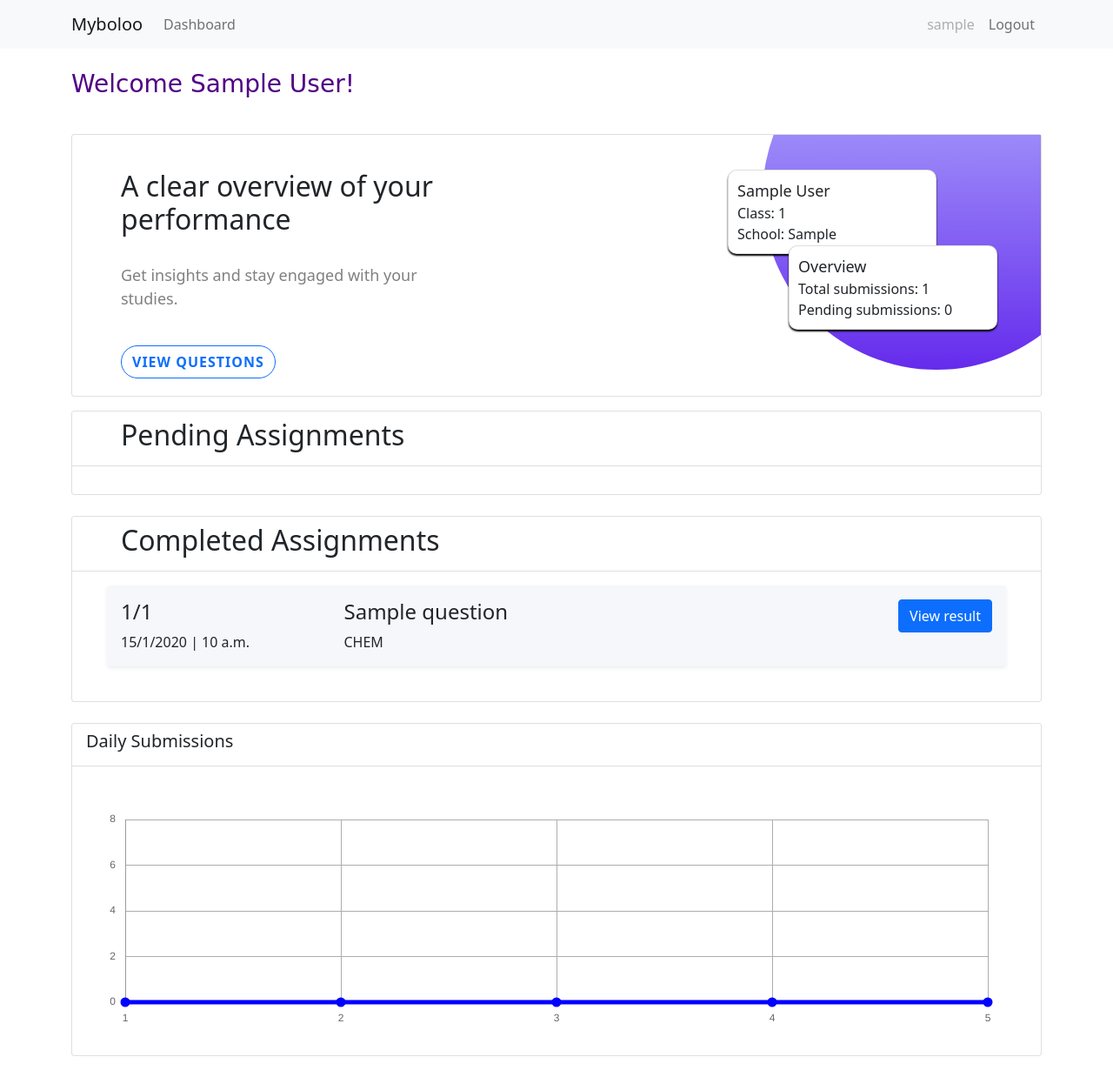
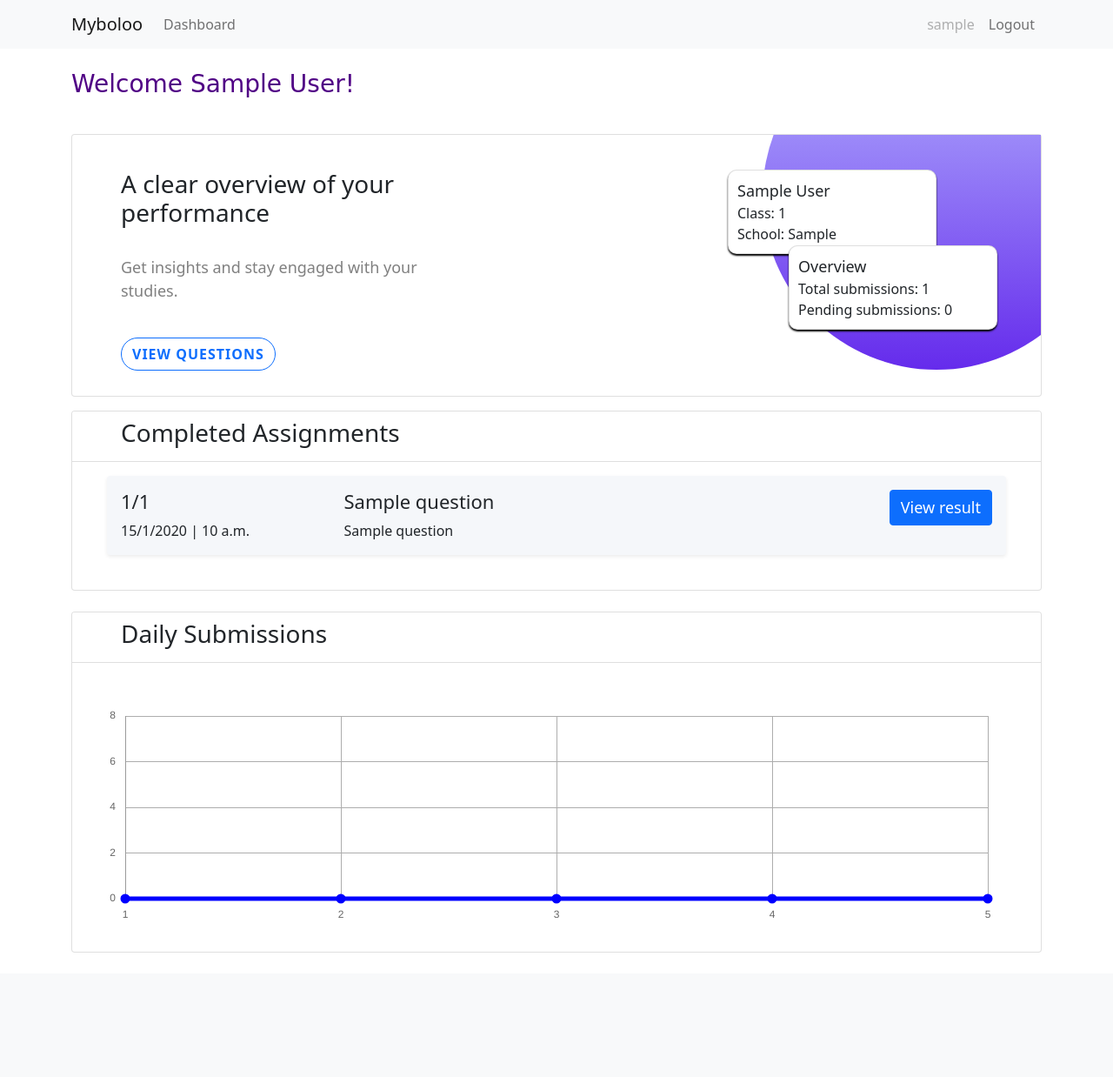
Before and after one commit to ankit11hab/myBolooTeach, a Django app: page / in a window 1280 px wide. Shown: the whole page at 87% size. After the commit the page ends 1095 px from the top, so only its background shows below. Run offline with Django 3.2, Linux system fonts and the light colour scheme; a user stored in the database is signed in; tables that the repository leaves empty hold one stand-in row (values such as "Sample post"); some libraries are stand-ins or nearby versions.

Commit message:
Frontend fixes

```diff
--- a/base/models.py
+++ b/base/models.py
@@ -5,6 +5,7 @@ from django.utils import timezone
 class Question(models.Model):
     title = models.CharField(max_length=200)
     classs = models.IntegerField()
+    subject = models.CharField(max_length=100, default = "")
     start_time = models.DateTimeField()
     end_time = models.DateTimeField()
     paper_file = models.FileField(upload_to ='uploads/')
--- a/base/templates/base/home.html
+++ b/base/templates/base/home.html
@@ -21,7 +21,7 @@
           <div class="row g-0">
             <div class="col-md-6">
               <div class="card-body" style="margin-left: 40px;"><br>
-                <h2 class="card-title">A clear overview of your<br>performance</h2><br>
+                <h3 class="card-title">A clear overview of your<br>performance</h3><br>
                 <p class="card-text" style="font-size: 18px;color:gray">Get insights and stay engaged with
                   your<br>studies.</p><br> <a href="#pending" class="btn btn-primary"
                   style="letter-spacing: 1px;border-radius: 20px;background-color: white;color:#0d6efd"><b>VIEW QUESTIONS</b></a>
@@ -49,9 +49,10 @@
           </div>
         </div>
       </div>
-    <div class="card mb-4" id="pending">
+      {% if pending %}
+    <div class="card mb-4" id="pending" style = "margin-bottom: 8px;margin-top: 26px;">
         <div class="card-header" style="background-color: white;">
-            <h2 style = "padding-left: 40px;padding-right: 40px;">Pending Assignments</h2>
+            <h3 style = "padding-left: 40px;padding-right: 40px;">Pending Assignments</h3>
         </div>
         <div class="card-body" style = "padding-left: 40px;padding-right: 40px;">
             {% for pendquestion in pending %}
@@ -59,20 +60,20 @@
             <div class="card shadow-sm rounded mb-4" style="background:#f5f7fa; border:none">
                 <div class="card-body row">
                     <div class = "col-3">
-                        <h4>{{ pendquestion.question.full_marks }}</h4>
+                        <h4 style = "font-size: 22px;">{{ pendquestion.question.full_marks }}</h4>
                         <span>{{ pendquestion.question.start_time.day }}/{{ pendquestion.question.start_time.month }}/{{ pendquestion.question.start_time.year }} | {{ pendquestion.question.start_time.time }}</span>
                     </div>
                     <div class = "col-6">
-                        <h4>{{ pendquestion.question.title }}</h4>
-                        <span>CHEM</span>
+                        <h4 style = "font-size: 22px;">{{ pendquestion.question.title }}</h4>
+                        <span>{{ pendquestion.question.subject }}</span>
                     </div>
                     <div class = "col-3">
                         {% if pendquestion.question.started and not pendquestion.question.ended %}
                         <div style="float: right;"><a href="{% url 'question-detail' pendquestion.question.id %}"
-                            class="btn btn-primary">Attempt</a></div>
+                            class="btn btn-primary" style = " font-size: 18px;">Attempt</a></div>
                         {% elif not pendquestion.question.started %}
                         <div style="float: right;"><a href="#"
-                        class="btn btn-primary disabled">Attempt at {{ pendquestion.question.start_time.day }}/{{ pendquestion.question.start_time.month }}/{{ pendquestion.question.start_time.year }} | {{ pendquestion.question.start_time.time }}</a></div>
+                        class="btn btn-primary disabled" style = " font-size: 18px;">Attempt at {{ pendquestion.question.start_time.day }}/{{ pendquestion.question.start_time.month }}/{{ pendquestion.question.start_time.year }} | {{ pendquestion.question.start_time.time }}</a></div>
                         {% endif %}
                     </div>
                 </div>
@@ -81,10 +82,12 @@
             {% endfor %}
         </div>
     </div>
+    {% endif %}
 
-    <div class="card mb-4" id="completed">
+    {% if submissions %}
+    <div class="card mb-4" id="completed" style = "margin-bottom: 8px;">
         <div class="card-header" style="background-color: white;">
-            <h2  style = "padding-left: 40px;padding-right: 40px;">Completed Assignments</h2>
+            <h3  style = "padding-left: 40px;padding-right: 40px;">Completed Assignments</h3>
         </div>
         <div class="card-body" style = "padding-left: 40px;padding-right: 40px;">
             {% for subquestion in submissions %}
@@ -92,16 +95,16 @@
             <div class="card shadow-sm rounded mb-4" style="background:#f5f7fa; border:none">
                 <div class="card-body row">
                     <div class = "col-3">
-                        <h4>{{ subquestion.marks_obtd }}/{{ subquestion.question.full_marks }}</h4>
+                        <h4 style = "font-size: 22px;">{{ subquestion.marks_obtd }}/{{ subquestion.question.full_marks }}</h4>
                         <span>{{ subquestion.question.start_time.day }}/{{ subquestion.question.start_time.month }}/{{ subquestion.question.start_time.year }} | {{ subquestion.question.start_time.time }}</span>
                     </div>
                     <div class = "col-6">
-                        <h4>{{ subquestion.question.title }}</h4>
-                        <span>CHEM</span>
+                        <h4 style = "font-size: 22px;">{{ subquestion.question.title }}</h4>
+                        <span>{{ subquestion.question.subject }}</span>
                     </div>
                     <div class = "col-3">
                         <div style="float: right;"><a href="{% url 'question-detail' subquestion.question.id %}"
-                            class="btn btn-primary">View result</a></div>
+                            class="btn btn-primary" style = " font-size: 18px;">View result</a></div>
                     </div>
                 </div>
             </div>
@@ -127,9 +130,10 @@
         </div>
 
     </div>
+    {% endif %}
     <div class="card mb-4" id="performance">
         <div class="card-header" style="background-color: white;">
-            <h5>Daily Submissions</h5>
+            <h3 style = "margin-left: 40px;">Daily Submissions</h3>
         </div>
         <div class="card-body">
             <canvas id="chartLine" style="width:100%;height:300px;"></canvas>
--- a/base/views.py
+++ b/base/views.py
@@ -20,12 +20,16 @@ def home(request):
     #     return redirect('profile_update')
     if user_profile.mobile_no=="" or  user_profile.first_name=="":
         return redirect('profile_update')
-    questions = Question.objects.filter(classs=user_profile.classs)
+    questions = Question.objects.filter(classs=user_profile.classs).order_by('start_time')
     for question in questions:
         if not Submission.objects.filter(question=question, user=request.user):
             Submission(question=question, user=request.user, submitted=False).save()
     submissions = Submission.objects.filter(user = request.user, submitted = True)
-    pending = Submission.objects.filter(user = request.user, submitted = False)
+    pending_raw = Submission.objects.filter(user = request.user, submitted = False)
+    pending = []
+    for sub in pending_raw:
+        if not sub.question.ended():
+            pending.append(sub)
     count1 = len(submissions)
     count2 = len(pending)
     submission1 = len(Submission.objects.filter(
@@ -77,7 +81,7 @@ def detail_view(request, pk):
         return redirect('login')
     question = Question.objects.get(pk=pk)
     all_submissions = Submission.objects.filter(
-        question=question, submitted=True)
+        question=question, submitted=True).order_by('-marks_obtd')
     if Submission.objects.filter(question=question, user=request.user).first():
         submission = Submission.objects.filter(
             question=question, user=request.user).first()
--- a/institute/settings.py
+++ b/institute/settings.py
@@ -149,5 +149,5 @@ EMAIL_BACKEND = 'django.core.mail.backends.smtp.EmailBackend'
 EMAIL_HOST = 'smtp.gmail.com'
 EMAIL_USE_TLS = True
 EMAIL_PORT = 587
-EMAIL_HOST_USER = 'schedulerevent9@gmail.com'
-EMAIL_HOST_PASSWORD = 'qigpglvkwjrldryy'
+EMAIL_HOST_USER = 'ankit11hab@gmail.com'
+EMAIL_HOST_PASSWORD = 'Ankit@123#'
```
Also changed, not shown: base/templates/base/question_detail.html (+34 -2 lines), base/migrations/0004_question_subject.py (added).
